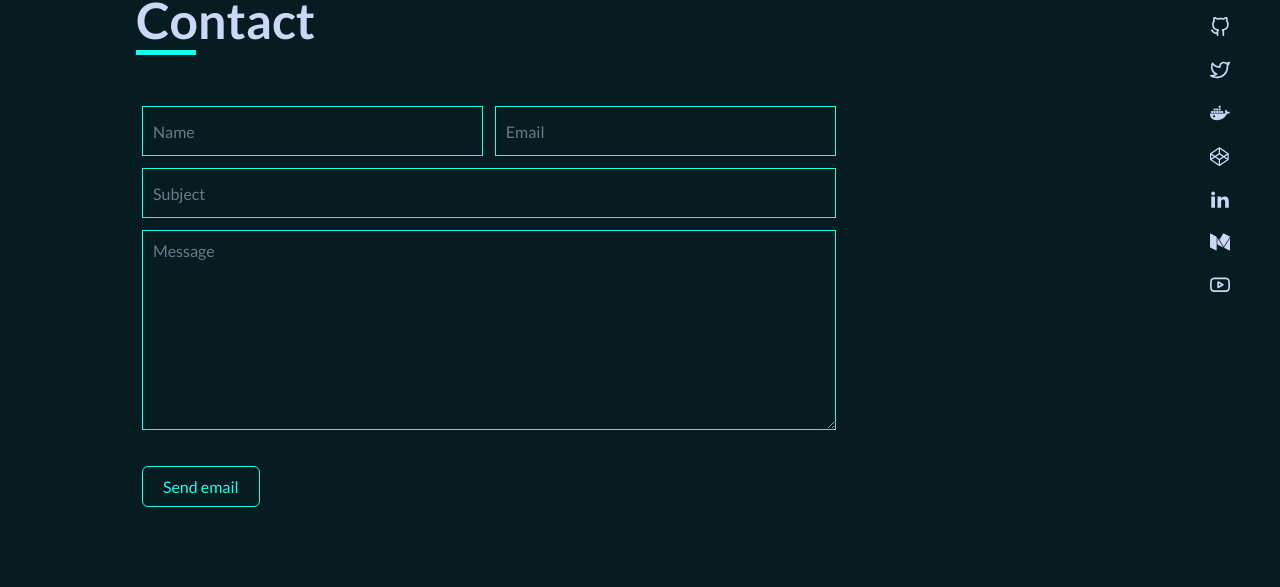
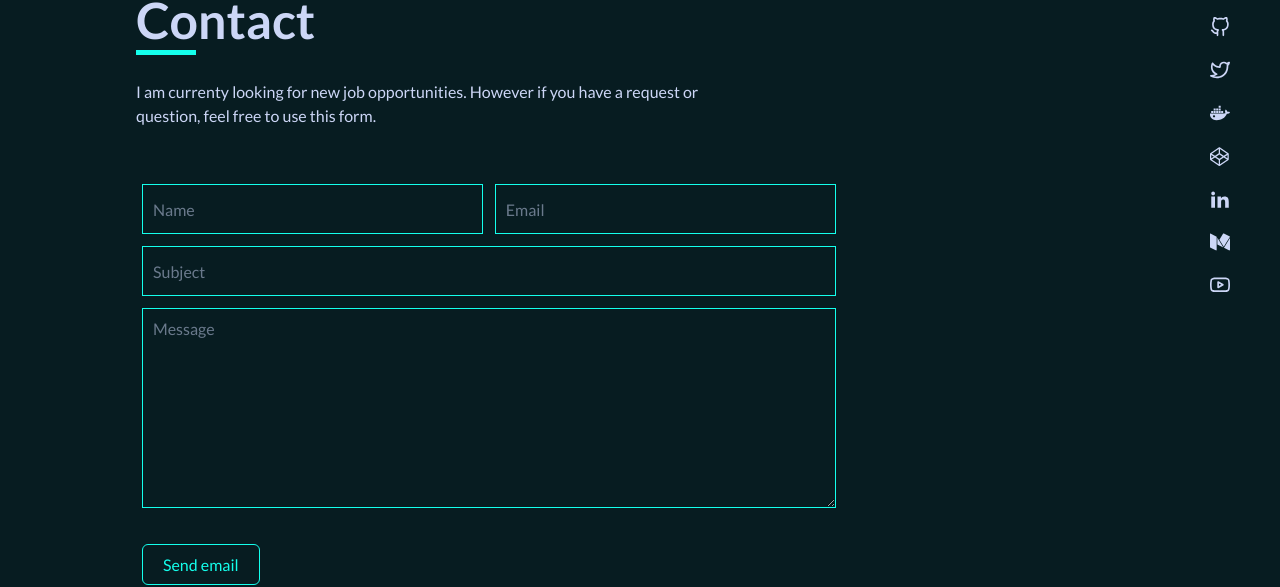
Before and after one commit to Hamzasehouli/myportfolio-nextjs, a Next.js app: page /contact in a window 1280 px wide. Shown: the part 183-770 px from the top of the page. Built offline with nearby package versions, Linux system fonts and the light colour scheme.

Commit message:
Added a paragraph in contact page

```diff
--- a/pages/contact/index.js
+++ b/pages/contact/index.js
@@ -4,6 +4,10 @@ import BaseForm from "../../components/BaseForm";
 const Contact = function () {
   return (
     <BasePage title="Contact">
+      <p style={{ width: "60%", marginTop: "3rem" }}>
+        I am currenty looking for new job opportunities. However if you have a
+        request or question, feel free to use this form.
+      </p>
       <BaseForm />
     </BasePage>
   );
--- a/styles/globals.css
+++ b/styles/globals.css
@@ -32,6 +32,9 @@ body {
   font-weight: 400;
   text-rendering: optimizeLegibility;
   color: var(--color-light);
+}
+p {
+  line-height: 150%;
 }
 
 ul {
```
Also changed, not shown: pages/contact/Contact.module.css (added).
